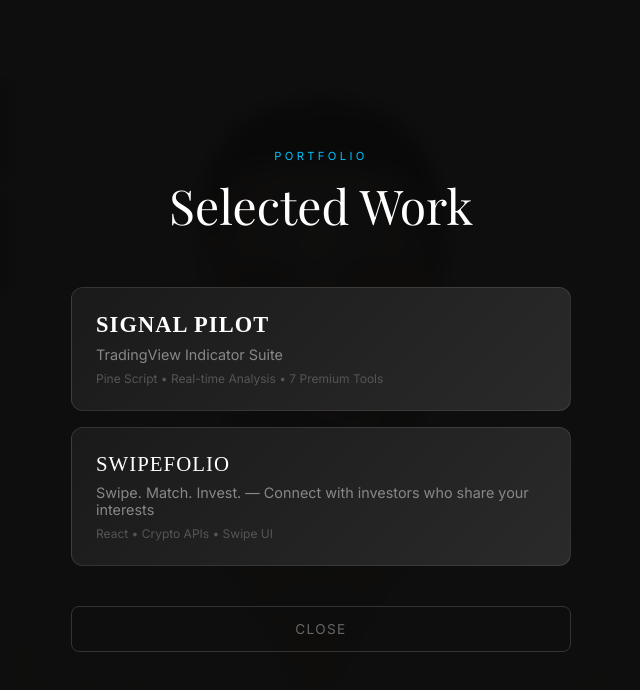
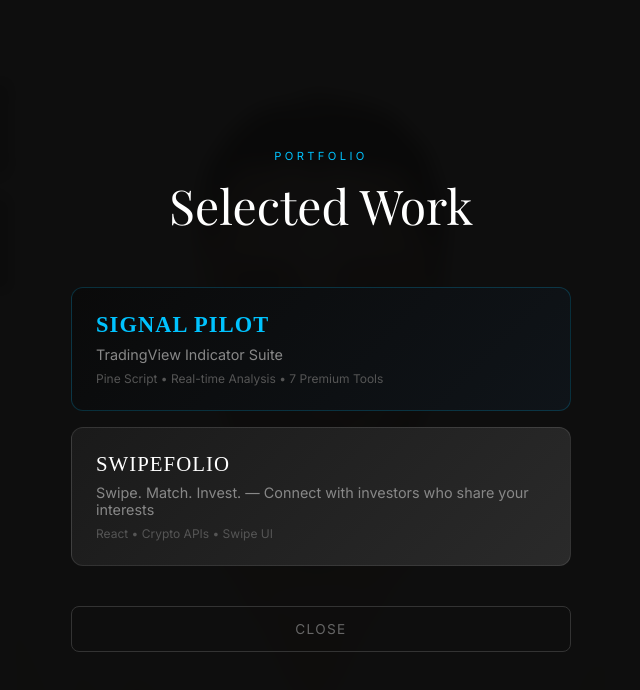
Before and after one commit to madeprocleantrajani-commits/NeatNesCo, a React (Vite) app: page / in a window 1280 px wide. Both pictures are taken after a click on the button "PROJECTS". Shown: the top 690 px of the page, without its empty margins (319-959 px from the left). Built offline with nearby package versions, Linux system fonts and the light colour scheme; a web font is replaced by a local one.

Commit message:
Restore Signal Pilot blue/black brand colors

```diff
--- a/src/App.jsx
+++ b/src/App.jsx
@@ -567,16 +567,16 @@ export default function App() {
                   target="_blank"
                   rel="noopener noreferrer"
                   style={{
-                    background: 'linear-gradient(135deg, #1a1a1a 0%, #2a2a2a 100%)',
+                    background: 'linear-gradient(135deg, #0a0a0a 0%, #0f1419 100%)',
                     padding: '24px',
                     borderRadius: '12px',
                     textDecoration: 'none',
-                    border: '1px solid rgba(255, 255, 255, 0.1)',
+                    border: '1px solid rgba(0, 195, 255, 0.2)',
                     transition: 'all 0.3s ease',
                   }}
                 >
                   <h3 style={{
-                    color: '#fff',
+                    color: '#00c3ff',
                     margin: '0 0 8px',
                     fontSize: '1.4rem',
                     fontFamily: "'Gugi', cursive",
```
